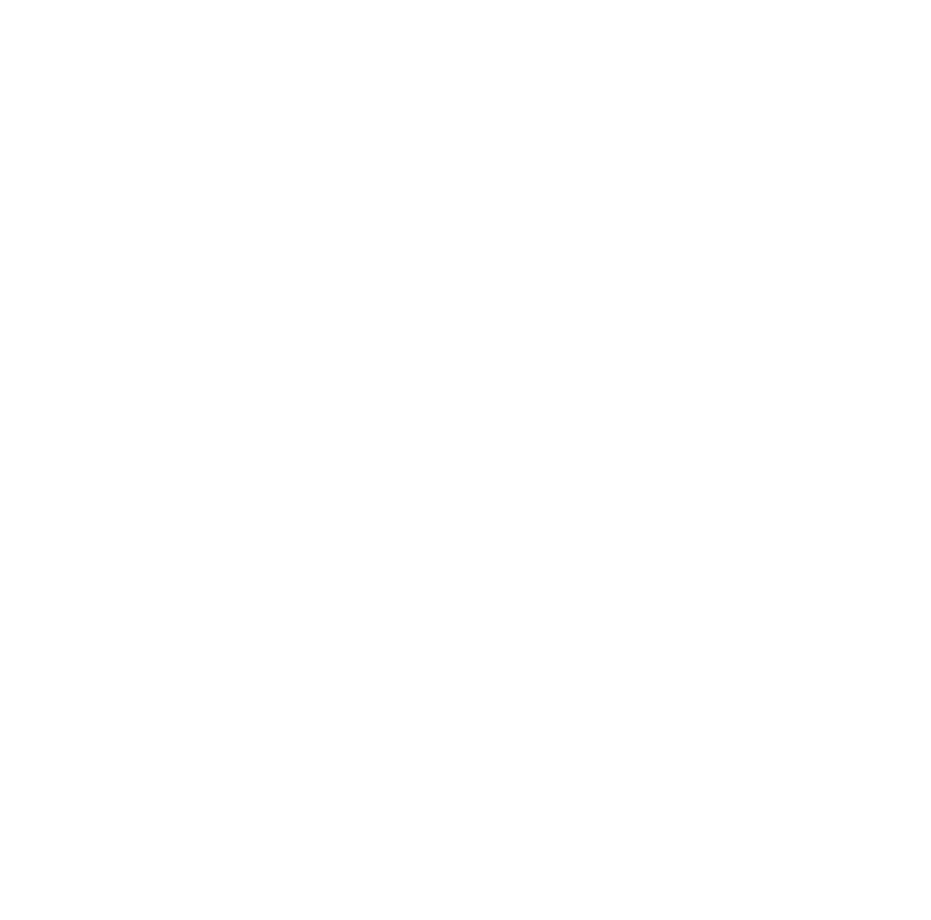
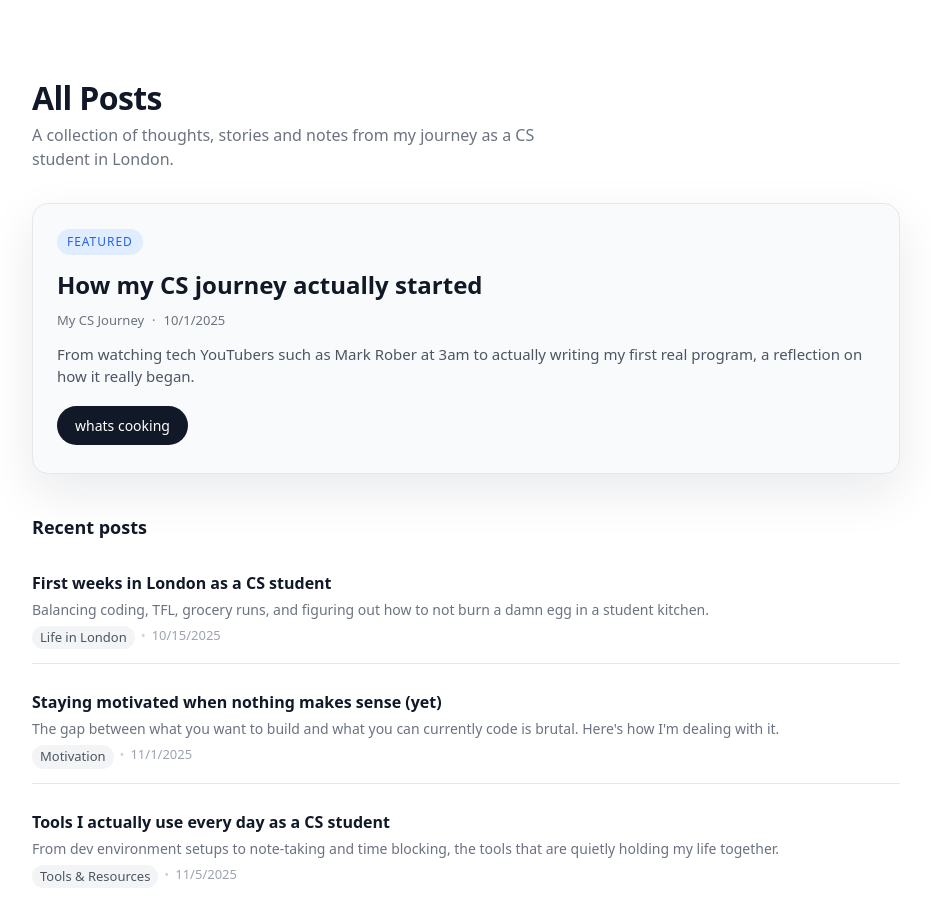
Before and after one commit to Sahil-Basumatary/personal-blog, a React (Vite) app in the folder client/: page /blog in a window 1280 px wide. Before the commit this address had no page. Shown: the top 920 px of the page, without its empty margins (174-1105 px from the left). Before the commit the page ends 800 px from the top, so only its background shows below. Built offline with nearby package versions, Linux system fonts and the light colour scheme.

Commit message:
create blog listing page with mock posts, routing, and styling

```diff
--- a/client/src/App.jsx
+++ b/client/src/App.jsx
@@ -4,6 +4,7 @@ import MyCSJourney from "./pages/MyCSJourney";
 import LifeInLondon from "./pages/LifeInLondon";
 import Motivation from "./pages/Motivation";
 import ToolsResources from "./pages/ToolsResources";
+import BlogPage from "./pages/BlogPage";
 
 
 function App() {
@@ -11,8 +12,7 @@ function App() {
     <BrowserRouter>
       <Routes>
         <Route path="/" element={<HomePage />} />
-
-        {/* Category Pages */}
+        <Route path="/blog" element={<BlogPage />} />
         <Route path="/cs-journey" element={<MyCSJourney />} />
         <Route path="/life-in-london" element={<LifeInLondon />} />
         <Route path="/motivation" element={<Motivation />} />
--- a/client/src/components/HeroSection.css
+++ b/client/src/components/HeroSection.css
@@ -170,3 +170,112 @@ header.hero {
   box-shadow: 0 12px 40px rgba(0,0,0,0.5);
   object-fit: cover;
 }
+
+.navbar {
+  display: flex;
+  justify-content: space-between;
+  align-items: center;
+  padding: 20px 32px;
+}
+
+.logo {
+  font-size: 26px;
+  font-weight: 700;
+  color: white;
+}
+
+.desktop-nav {
+  display: flex;
+  gap: 28px;
+}
+
+.nav-item {
+  font-size: 18px;
+  color: #d7d7d7;
+  position: relative;
+  transition: 0.25s ease;
+}
+
+.nav-item::after {
+  content: "";
+  position: absolute;
+  bottom: -4px;
+  left: 0;
+  width: 0%;
+  height: 2px;
+  background: white;
+  transition: width 0.25s ease;
+}
+
+.nav-item:hover {
+  color: white;
+}
+
+.nav-item:hover::after {
+  width: 100%;
+}
+
+.hamburger {
+  display: none;
+  flex-direction: column;
+  gap: 5px;
+  cursor: pointer;
+}
+
+.hamburger span {
+  width: 26px;
+  height: 3px;
+  background: white;
+  transition: 0.3s ease;
+}
+
+.hamburger.open span:nth-child(1) {
+  transform: translateY(8px) rotate(45deg);
+}
+.hamburger.open span:nth-child(2) {
+  opacity: 0;
+}
+.hamburger.open span:nth-child(3) {
+  transform: translateY(-8px) rotate(-45deg);
+}
+
+.mobile-menu {
+  display: none;
+  flex-direction: column;
+  background: rgba(20, 20, 20, 0.85);
+  backdrop-filter: blur(10px);
+  padding: 20px;
+  gap: 18px;
+  text-align: right;
+  animation: fadeSlide 0.3s ease;
+}
+
+.mobile-menu a {
+  color: white;
+  font-size: 18px;
+}
+
+.mobile-menu.show {
+  display: flex;
+}
+
+@keyframes fadeSlide {
+  from {
+    opacity: 0;
+    transform: translateY(-8px);
+  }
+  to {
+    opacity: 1;
+    transform: translateY(0);
+  }
+}
+
+@media (max-width: 780px) {
+  .desktop-nav {
+    display: none;
+  }
+
+  .hamburger {
+    display: flex;
+  }
+}
--- a/client/src/components/HeroSection.jsx
+++ b/client/src/components/HeroSection.jsx
@@ -1,28 +1,53 @@
 import "./HeroSection.css";
+import { useState } from "react";
 
 function HeroSection() {
+  const [menuOpen, setMenuOpen] = useState(false);
+
   return (
     <header className="hero hero-hybrid">
       <nav className="navbar hero-nav">
         <h1 className="logo">Sahil's Blog</h1>
 
-        <div className="nav-links">
-          <a href="#">About</a>
+        <div className="nav-links desktop-nav">
+          <a href="#" className="nav-item">About</a>
           <a
             href="https://www.linkedin.com/in/sahil-basumatary/"
             target="_blank"
+            className="nav-item"
           >
             LinkedIn
           </a>
         </div>
+
+        <div
+          className={`hamburger ${menuOpen ? "open" : ""}`}
+          onClick={() => setMenuOpen(!menuOpen)}
+        >
+          <span></span>
+          <span></span>
+          <span></span>
+        </div>
       </nav>
+
+      <div className={`mobile-menu ${menuOpen ? "show" : ""}`}>
+        <a href="#" onClick={() => setMenuOpen(false)}>About</a>
+        <a
+          href="https://www.linkedin.com/in/sahil-basumatary/"
+          target="_blank"
+          onClick={() => setMenuOpen(false)}
+        >
+          LinkedIn
+        </a>
+      </div>
 
       <div className="hero-content">
         <div className="hero-text">
           <h2 className="hero-title">Namaste </h2>
 
           <p className="hero-desc">
-            Welcome to my blog! Here you will find a journey full of fun experiences, unique catches and just learn what I have learned!
+            Welcome to my blog! Here you will find a journey full of fun
+            experiences, unique catches and just learn what I have learned!
           </p>
 
           <button className="hero-btn">Start Reading</button>
--- /dev/null
+++ b/client/src/data/posts.js
@@ -0,0 +1,48 @@
+const posts = [
+  {
+    id: 1,
+    slug: "how-my-cs-journey-started",
+    title: "How my CS journey actually started",
+    category: "cs-journey",
+    categoryLabel: "My CS Journey",
+    date: "2025-10-01",
+    featured: true,
+    excerpt:
+      "From watching tech YouTubers such as Mark Rober at 3am to actually writing my first real program, a reflection on how it really began.",
+  },
+  {
+    id: 2,
+    slug: "first-weeks-in-london",
+    title: "First weeks in London as a CS student",
+    category: "life-in-london",
+    categoryLabel: "Life in London",
+    date: "2025-10-15",
+    featured: false,
+    excerpt:
+      "Balancing coding, TFL, grocery runs, and figuring out how to not burn a damn egg in a student kitchen.",
+  },
+  {
+    id: 3,
+    slug: "staying-motivated-when-nothing-makes-sense",
+    title: "Staying motivated when nothing makes sense (yet)",
+    category: "motivation",
+    categoryLabel: "Motivation",
+    date: "2025-11-01",
+    featured: false,
+    excerpt:
+      "The gap between what you want to build and what you can currently code is brutal. Here's how I'm dealing with it.",
+  },
+  {
+    id: 4,
+    slug: "tools-i-use-every-day",
+    title: "Tools I actually use every day as a CS student",
+    category: "tools",
+    categoryLabel: "Tools & Resources",
+    date: "2025-11-05",
+    featured: false,
+    excerpt:
+      "From dev environment setups to note-taking and time blocking, the tools that are quietly holding my life together.",
+  },
+];
+
+export default posts;
--- /dev/null
+++ b/client/src/pages/BlogPage.css
@@ -0,0 +1,143 @@
+.blog-page {
+  max-width: 900px;
+  margin: 0 auto;
+  padding: 80px 16px 60px;
+  color: #111827;
+}
+
+.blog-header h1 {
+  font-size: 32px;
+  font-weight: 700;
+  letter-spacing: -0.02em;
+  margin-bottom: 8px;
+}
+
+.blog-header p {
+  font-size: 16px;
+  color: #6b7280;
+  max-width: 520px;
+}
+
+.featured-post {
+  margin-top: 32px;
+  padding: 24px 24px 28px;
+  border-radius: 16px;
+  background: #f9fafb;
+  border: 1px solid #e5e7eb;
+  box-shadow: 0 18px 50px rgba(15, 23, 42, 0.09);
+}
+
+.featured-badge {
+  display: inline-block;
+  font-size: 12px;
+  text-transform: uppercase;
+  letter-spacing: 0.08em;
+  color: #2563eb;
+  background: #e0ecff;
+  padding: 4px 10px;
+  border-radius: 999px;
+  margin-bottom: 12px;
+}
+
+.featured-post h2 {
+  font-size: 24px;
+  margin-bottom: 8px;
+}
+
+.featured-meta {
+  display: flex;
+  gap: 8px;
+  font-size: 13px;
+  color: #6b7280;
+  margin-bottom: 12px;
+}
+
+.featured-excerpt {
+  font-size: 15px;
+  color: #4b5563;
+  margin-bottom: 18px;
+}
+
+.featured-button {
+  padding: 10px 18px;
+  border-radius: 999px;
+  border: none;
+  font-size: 14px;
+  background: #111827;
+  color: white;
+  cursor: pointer;
+  transition: 0.2s ease;
+}
+
+.featured-button:hover {
+  background: #020617;
+  transform: translateY(-1px);
+}
+
+.posts-list {
+  margin-top: 40px;
+}
+
+.posts-list h3 {
+  font-size: 18px;
+  margin-bottom: 16px;
+}
+
+.posts-list-inner {
+  display: flex;
+  flex-direction: column;
+  gap: 12px;
+}
+
+.post-item {
+  padding: 14px 0;
+  border-bottom: 1px solid #e5e7eb;
+}
+
+.post-item:last-child {
+  border-bottom: none;
+}
+
+.post-main h4 {
+  font-size: 16px;
+  margin-bottom: 4px;
+}
+
+.post-main h4:hover {
+  color: #2563eb;
+  cursor: pointer;
+}
+
+.post-excerpt {
+  font-size: 14px;
+  color: #6b7280;
+}
+
+.post-meta {
+  margin-top: 6px;
+  display: flex;
+  gap: 6px;
+  font-size: 13px;
+  color: #9ca3af;
+}
+
+.post-category {
+  padding: 2px 8px;
+  border-radius: 999px;
+  background: #f3f4f6;
+  color: #4b5563;
+}
+
+.dot {
+  color: #d1d5db;
+}
+
+@media (max-width: 640px) {
+  .blog-page {
+    padding-top: 56px;
+  }
+
+  .featured-post {
+    padding: 20px 18px 22px;
+  }
+}
--- /dev/null
+++ b/client/src/pages/BlogPage.jsx
@@ -0,0 +1,61 @@
+import "./BlogPage.css";
+import posts from "../data/posts";
+
+function BlogPage() {
+  const featuredPost = posts.find((post) => post.featured);
+  const otherPosts = posts.filter((post) => !post.featured);
+
+  return (
+    <div className="blog-page">
+      <section className="blog-header">
+        <h1>All Posts</h1>
+        <p>
+          A collection of thoughts, stories and notes from my journey as a CS
+          student in London.
+        </p>
+      </section>
+
+      {featuredPost && (
+        <section className="featured-post">
+          <div className="featured-badge">Featured</div>
+          <h2>{featuredPost.title}</h2>
+
+          <div className="featured-meta">
+            <span>{featuredPost.categoryLabel}</span>
+            <span>·</span>
+            <span>{new Date(featuredPost.date).toLocaleDateString()}</span>
+          </div>
+
+          <p className="featured-excerpt">{featuredPost.excerpt}</p>
+
+          <button className="featured-button">whats cooking</button>
+        </section>
+      )}
+
+      <section className="posts-list">
+        <h3>Recent posts</h3>
+
+        <div className="posts-list-inner">
+          {otherPosts.map((post) => (
+            <article key={post.id} className="post-item">
+              <div className="post-main">
+                <h4>{post.title}</h4>
+                <p className="post-excerpt">{post.excerpt}</p>
+              </div>
+
+              <div className="post-meta">
+                <span className="post-category">{post.categoryLabel}</span>
+                <span className="dot">•</span>
+                <span className="post-date">
+                  {new Date(post.date).toLocaleDateString()}
+                </span>
+              </div>
+            </article>
+          ))}
+        </div>
+      </section>
+    </div>
+  );
+}
+
+export default BlogPage;
```
